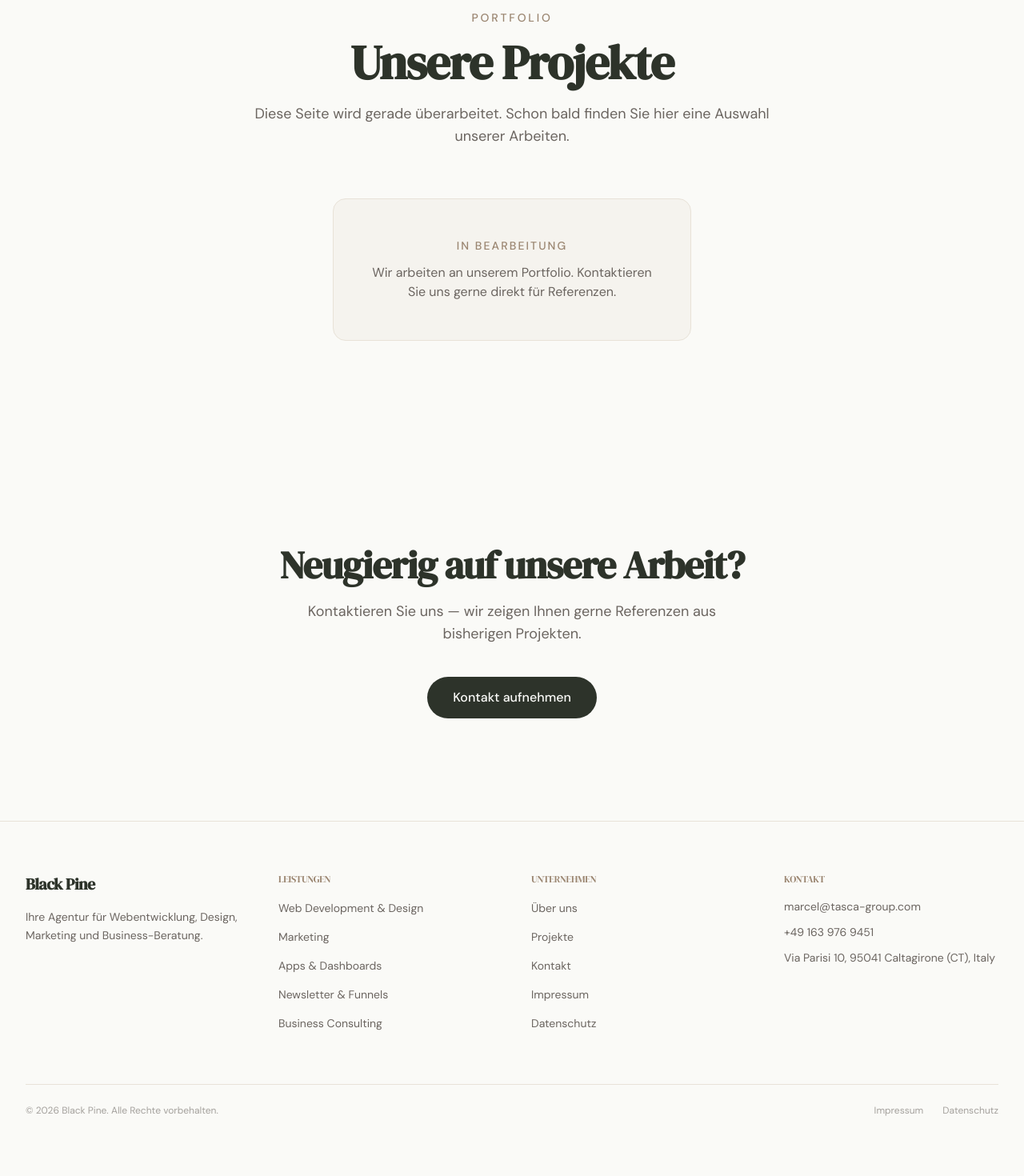
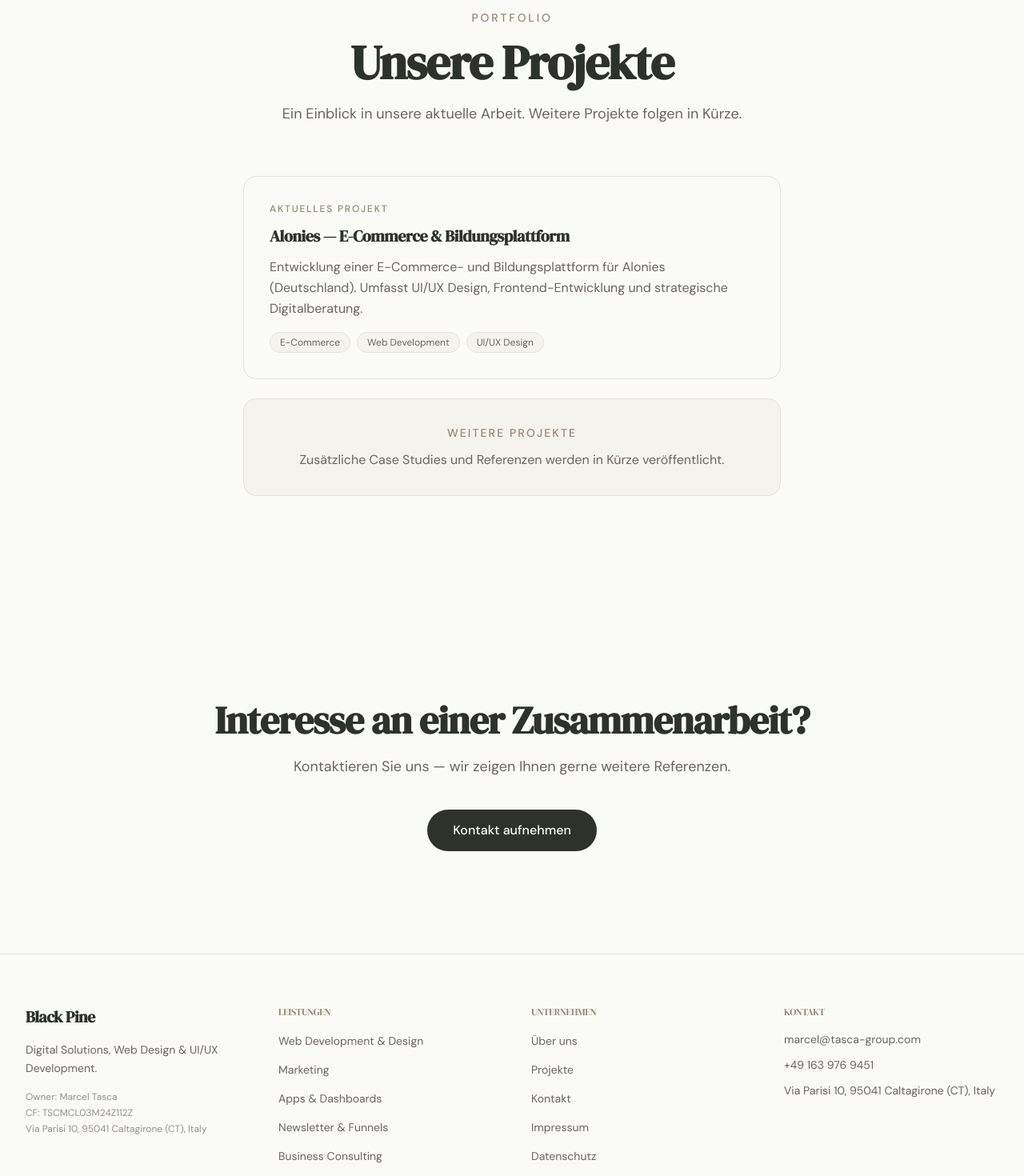
Before and after one commit to Tasca-Group/black-pine-studio, a Next.js app: page /projekte in a window 1280 px wide. Shown: the part 180-1650 px from the top of the page at 80% size. Before the commit the page ends 1600 px from the top, so only its background shows below. Built offline with nearby package versions, Linux system fonts and the light colour scheme.

Commit message:
Add owner name, tax ID to footer and Alonies project reference

```diff
--- a/src/app/projekte/page.tsx
+++ b/src/app/projekte/page.tsx
@@ -4,7 +4,7 @@ import { CTASection } from '@/components/sections/CTASection'
 
 export const metadata: Metadata = {
   title: 'Projekte',
-  description: 'Unsere Projekte – demnächst verfügbar.',
+  description: 'Unsere Projekte – aktuelle und vergangene Arbeiten von Black Pine Studio.',
 }
 
 export default function ProjektePage() {
@@ -16,7 +16,7 @@ export default function ProjektePage() {
             <p className="mb-4 text-sm font-medium uppercase tracking-[0.2em] text-sand">Portfolio</p>
             <h1 className="text-4xl font-bold text-forest sm:text-5xl lg:text-6xl">Unsere Projekte</h1>
             <p className="mx-auto mt-5 max-w-2xl text-lg text-dark-gray">
-              Diese Seite wird gerade überarbeitet. Schon bald finden Sie hier eine Auswahl unserer Arbeiten.
+              Ein Einblick in unsere aktuelle Arbeit. Weitere Projekte folgen in Kürze.
             </p>
           </div>
         </Container>
@@ -24,16 +24,33 @@ export default function ProjektePage() {
 
       <section className="pb-32">
         <Container>
-          <div className="mx-auto max-w-md rounded-2xl border border-cream bg-beige/50 p-12 text-center">
-            <p className="text-sm font-medium uppercase tracking-[0.15em] text-sand">In Bearbeitung</p>
-            <p className="mt-3 text-dark-gray">Wir arbeiten an unserem Portfolio. Kontaktieren Sie uns gerne direkt für Referenzen.</p>
+          <div className="mx-auto max-w-2xl space-y-6">
+            {/* Current Project: Alonies */}
+            <div className="rounded-2xl border border-cream bg-warm-white p-8">
+              <p className="text-xs font-medium uppercase tracking-[0.15em] text-sand">Aktuelles Projekt</p>
+              <h3 className="mt-3 text-xl font-bold text-forest">Alonies — E-Commerce & Bildungsplattform</h3>
+              <p className="mt-3 text-dark-gray leading-relaxed">
+                Entwicklung einer E-Commerce- und Bildungsplattform für Alonies (Deutschland). Umfasst UI/UX Design, Frontend-Entwicklung und strategische Digitalberatung.
+              </p>
+              <div className="mt-4 flex flex-wrap gap-2">
+                <span className="rounded-full border border-cream bg-beige/50 px-3 py-1 text-xs text-dark-gray">E-Commerce</span>
+                <span className="rounded-full border border-cream bg-beige/50 px-3 py-1 text-xs text-dark-gray">Web Development</span>
+                <span className="rounded-full border border-cream bg-beige/50 px-3 py-1 text-xs text-dark-gray">UI/UX Design</span>
+              </div>
+            </div>
+
+            {/* Coming Soon */}
+            <div className="rounded-2xl border border-cream bg-beige/50 p-8 text-center">
+              <p className="text-sm font-medium uppercase tracking-[0.15em] text-sand">Weitere Projekte</p>
+              <p className="mt-3 text-dark-gray">Zusätzliche Case Studies und Referenzen werden in Kürze veröffentlicht.</p>
+            </div>
           </div>
         </Container>
       </section>
 
       <CTASection
-        title="Neugierig auf unsere Arbeit?"
-        subtitle="Kontaktieren Sie uns — wir zeigen Ihnen gerne Referenzen aus bisherigen Projekten."
+        title="Interesse an einer Zusammenarbeit?"
+        subtitle="Kontaktieren Sie uns — wir zeigen Ihnen gerne weitere Referenzen."
         buttonText="Kontakt aufnehmen"
       />
     </>
--- a/src/components/layout/Footer.tsx
+++ b/src/components/layout/Footer.tsx
@@ -14,8 +14,13 @@ export function Footer() {
               Black Pine
             </Link>
             <p className="mt-4 text-sm text-dark-gray leading-relaxed">
-              Ihre Agentur für Webentwicklung, Design, Marketing und Business-Beratung.
+              Digital Solutions, Web Design &amp; UI/UX Development.
             </p>
+            <div className="mt-4 space-y-1 text-xs text-dark-gray/70">
+              <p>Owner: Marcel Tasca</p>
+              <p>CF: TSCMCL03M24Z112Z</p>
+              <p>{CONTACT_LOCATION}</p>
+            </div>
           </div>
 
           {/* Leistungen */}
```
